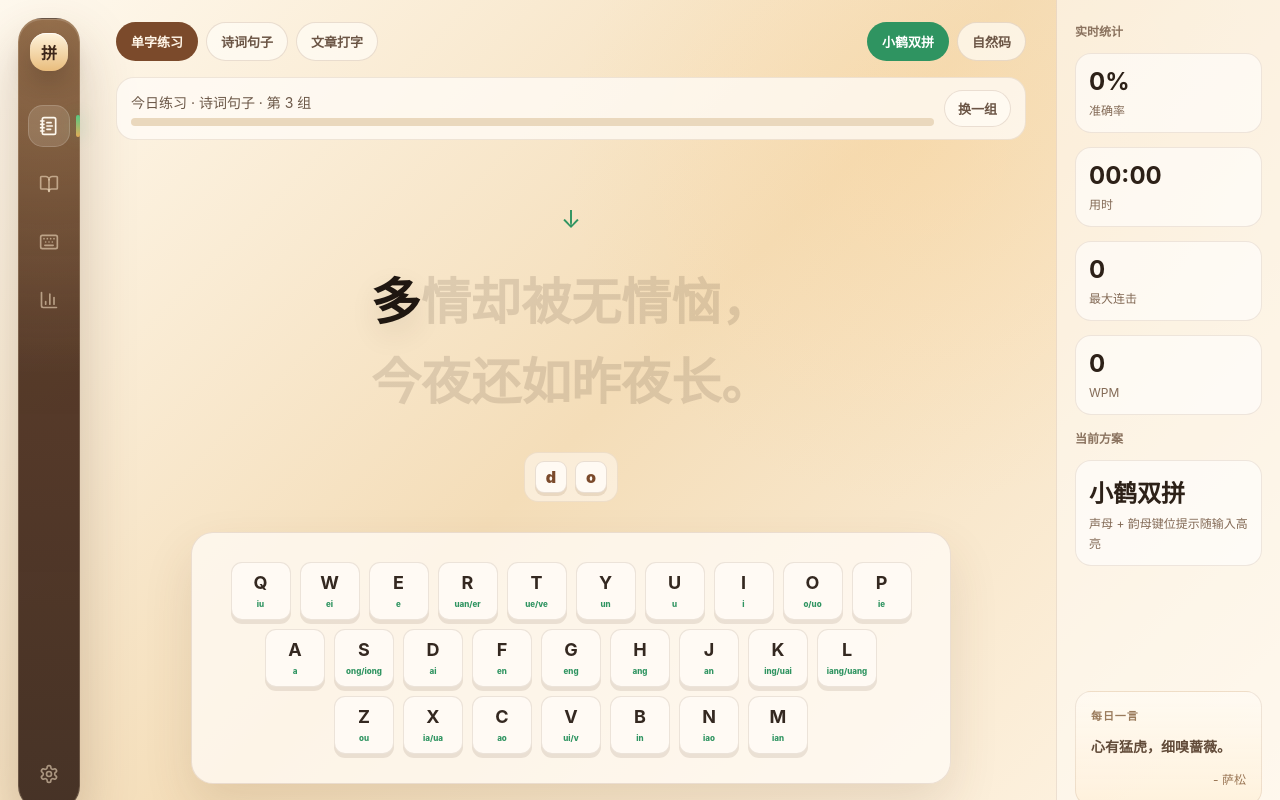
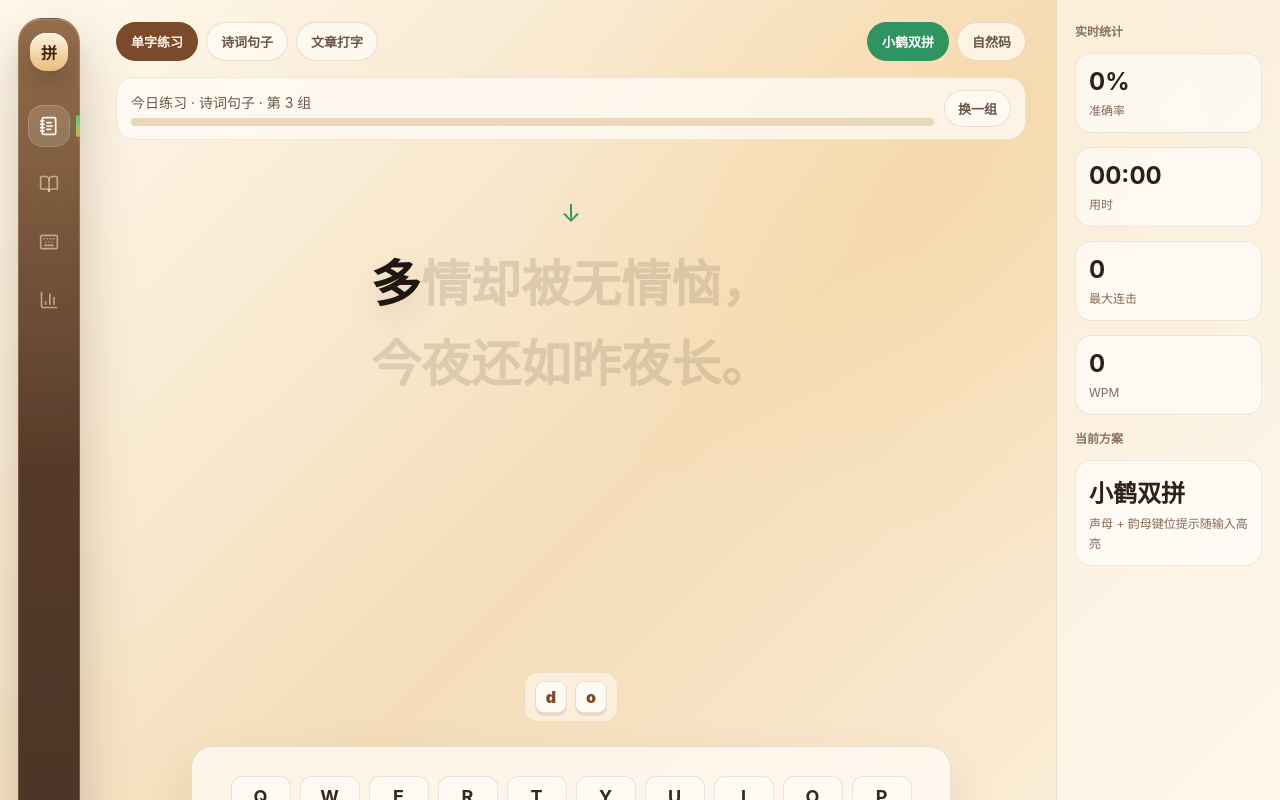
Before and after one commit to AnyAnq/shuangpin-cabin, a Vue app: page / in a window 1280 px wide. Shown: the top 800 px of the page. Built offline with nearby package versions, Linux system fonts and the light colour scheme.

Commit message:
feat: lower practice hint and keyboard

```diff
--- a/src/styles/global.css
+++ b/src/styles/global.css
@@ -300,7 +300,7 @@ button {
 .code-hint {
   display: inline-flex;
   gap: 8px;
-  margin-top: 18px;
+  margin-top: 268px;
   padding: 8px 10px;
   border: 1px solid rgba(128, 86, 51, 0.1);
   border-radius: 14px;
```
Also changed, not shown: 1 other file (tests, documents, lock files or other folders).
